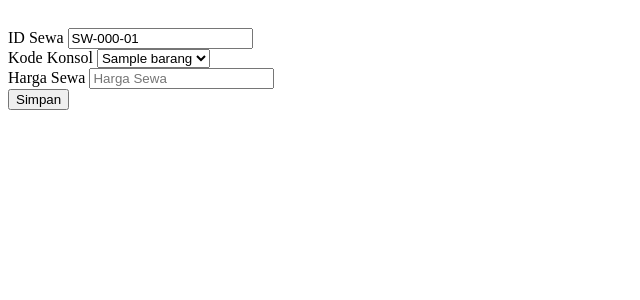
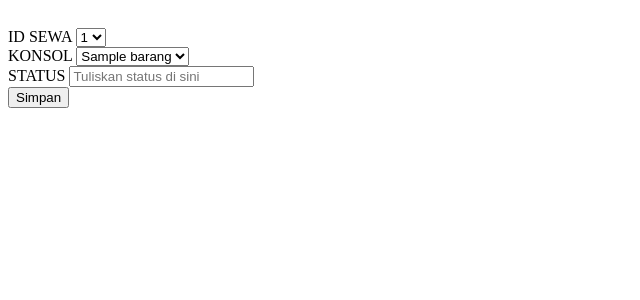
Before and after one commit to AdamRifky/Tool-TI-Website, a PHP site: page /pesanan.form.php?action=add in a window 1280 px wide. Shown: the top 300 px of the page, without its empty margins (0-640 px from the left). Run offline with PHP 8.4, Linux system fonts and the light colour scheme; tables that the repository leaves empty or names only in its code hold one stand-in row (values such as "Sample post"); data that the repository does not hold is empty.

Commit message:
benerin yg salah

```diff
--- a/barang.action.php
+++ b/barang.action.php
@@ -9,7 +9,7 @@ if ($_POST['action'] == 'add'){                //jika mode "add"
     $jumlah = isset($_POST['JUMLAH']) ? $_POST['JUMLAH'] : '';
 
     $mysqli = new mysqli("localhost", "root", "", "ayo_main");
-    $query="INSERT INTO tb_barang VALUES('" . $kode . "', '" . $merk . "', '" . $nama . "', '" . $harga . "', '" . $stok . "');";
+    $query="INSERT INTO tb_barang VALUES('" . $kode . "', '" . $merk . "', '" . $nama . "', '" . $harga . "', '" . $stok . "', '" . $jumlah . "');";
 
     echo $query;
     $result = $mysqli->query($query);
@@ -20,7 +20,7 @@ if ($_POST['action'] == 'add'){                //jika mode "add"
 
     // $mysqli->query($query);
 
-    $mysqli->query($query);
+    //$mysqli->query($query);
 }
 else if ($_POST['action'] == 'edit'){
     $kode = $_POST['KODE_KONSOL'];
--- a/pesanan.form.php
+++ b/pesanan.form.php
@@ -4,37 +4,27 @@
     $mysqli = new mysqli("localhost", "root", "", "ayo_main");
 
     $action=$_GET['action'];
-    $currentid = "";
-    $currentcode = "";
+    $sewa = "";
+    $konsol = "";
     $harga = "";
     $status = "";
 
       if ($_GET['action']=="add"){
-        $result = $mysqli->query("SELECT MAX(SUBSTRING(ID_SEWA, 9)) AS currentid FROM tb_penyewaan_detail;");
 
-        if (!$result) {
-          die("Error: " . $mysqli->error);
-        }
-
-        $row = $result->fetch_assoc(); //khusus single result
-        $max_number = (int)$row['currentid'];
-        $new_number = $max_number + 1;
-
-        $currentid = sprintf("SW-000-%02d", $new_number); //tambahkan dengan 1 untuk id baru
-        $currentcode = "";
+        $sewa = "";
+        $konsol = "";
         $harga = "";
-        $status = "";
       }
       else if ($_GET['action']=="edit"){
-        $currentid = $_GET['ID_SEWA'];
-        $query = "SELECT * FROM tb_penyewaan_detail WHERE ID_SEWA = '".$currentid."';";
+        $sewa = $_GET['ID_SEWA'];
+        $konsol =$_GET['KODE_KONSOL'];
+        $query = "SELECT * FROM tb_penyewaan_detail WHERE ID_SEWA = '".$sewa." AND KODE_KONSOL ='".$konsol." ';";
 
         //print_r($query);
         $result = $mysqli->query($query);
         $row = $result->fetch_assoc(); //khusus single result
 
         //print_r($row);
-        $currentcode = $row['KODE_KONSOL'];
         $harga = $row['HARGA_SEWA'];
         $status = $row['STATUS'];
 
@@ -43,30 +33,38 @@
   ?>
   <div class="col" style="padding-top: 20px;">
   <form action="pesanan.action.php" method="POST">
-    <div class="mb-3">
-      <label for="id" class="form-label">ID Sewa</label>
-      <input type="text" class="form-control" name="ID_SEWA" id="currentid" placeholder="ID_SEWA" value="<?php echo $currentid;?>">
+  <div class="form-group">
+      <label for="alamat" class="form-label">ID SEWA</label>
+      <select class="form-control" name="KODE_DIVISI" id="alamat" placeholder="Pilih divisi di sini">
+
+        <?php
+          $query = "SELECT ID_SEWA FROM tb_penyewaan ORDER BY ID_SEWA";
+          $sqlnamasup = mysqli_query ($mysqli, $query);
+          while($hasil = mysqli_fetch_array($sqlnamasup)) {
+            $selected = ($hasil['ID_SEWA'] == $sewa) ? "selected" : "";
+            echo "<option value='" . $hasil['ID_SEWA'] . "' $selected>" . $hasil['ID_SEWA'] . "</option>";
+          }
+        ?>
+      </select>
     </div>
-    <div class="mb-3">
-      <label for="KODE_KONSOL" class="form-label">Kode Konsol</label>
-      <select class="form-control" name="KODE_KONSOL" id="currentcode" placeholder="Pilih konsol di sini">
+    <div class="form-group">
+      <label for="alamat" class="form-label">KONSOL</label>
+      <select class="form-control" name="KODE_DIVISI" id="alamat" placeholder="Pilih divisi di sini">
 
         <?php
           $query = "SELECT KODE_KONSOL, NAMA_KONSOL FROM tb_barang ORDER BY KODE_KONSOL";
           $sqlnamasup = mysqli_query ($mysqli, $query);
           while($hasil = mysqli_fetch_array($sqlnamasup)) {
-            $selected = ($hasil['KODE_KONSOL'] == $currentcode) ? "selected" : "";
+            $selected = ($hasil['KODE_KONSOL'] == $konsol) ? "selected" : "";
             echo "<option value='" . $hasil['KODE_KONSOL'] . "' $selected>" . $hasil['NAMA_KONSOL'] . "</option>";
           }
         ?>
       </select>
-      <!-- <input type="text" class="form-control" name="KODE_KONSOL" id="KODE_KONSOL" placeholder="Tuliskan kode konsol di sini" value="<?php echo $nama;?>"> -->
     </div>
     <div class="mb-3">
-      <label for="harga" class="form-label">Harga Sewa</label>
-      <input type="text" class="form-control" name="harga" id="harga" placeholder="Harga Sewa" value="<?php echo $harga;?>" readonly>
+      <label for="nama" class="form-label">STATUS</label>
+      <input type="text" class="form-control" name="NAMA_PEGAWAI" id="nama" placeholder="Tuliskan status di sini" value="<?php echo $status;?>">
     </div>
-    <input type="hidden" name="status" value="Masih Disewa">
     <input type="hidden" name="action" value="<?php echo $action;?>">
     <div class="d-grid gap-2 p-2 d-md-flex justify-content-md-end">
       <button class="btn btn-primary" type="submit">Simpan</button>
```
Also changed, not shown: barang.form.php (+4 -4 lines), pesanan.action.php (+8 -25 lines).
